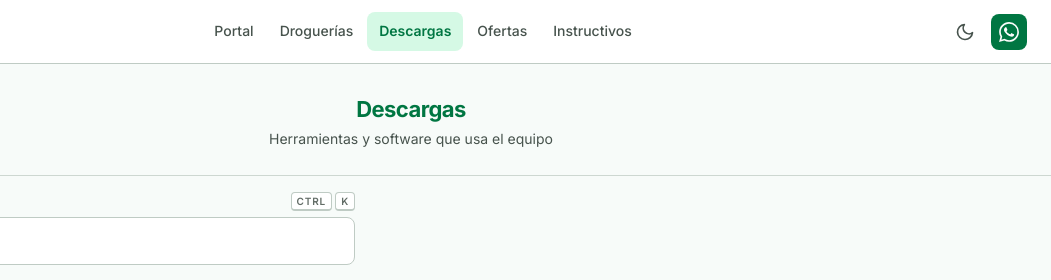
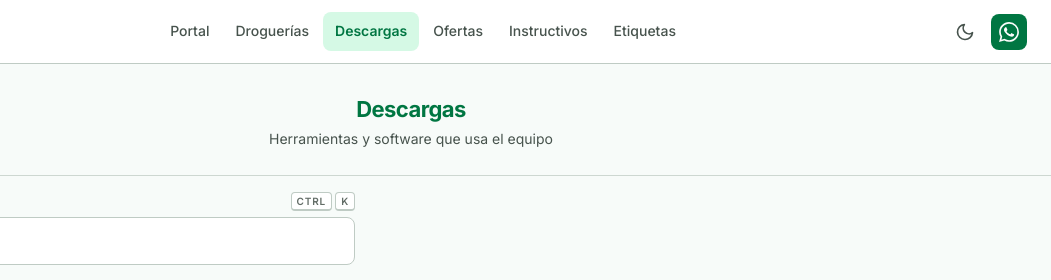
Before and after one commit to Gusluqe/Portal-Proteger-Salud, a website: page descargas.html in a window 1280 px wide. Shown: the top 280 px of the page, 229-1280 px from the left. Drawn offline with Linux system fonts and the light colour scheme.

Commit message:
Agregar Etiquetas al menú (www.psiaproteger.com)
Co-Authored-By: Claude Opus 5.5 <noreply@anthropic.com>

```diff
--- a/descargas.html
+++ b/descargas.html
@@ -47,6 +47,7 @@
       <a href="descargas.html" class="nav-link active" aria-current="page">Descargas</a>
       <a href="https://psia.psiaproteger.com/catalogo/" target="_blank" rel="noopener noreferrer" class="nav-link">Ofertas</a>
       <a href="https://drive.google.com/drive/folders/16Sd7rdME9ksK0XBv2SO9UWL97iuMqJAL" target="_blank" rel="noopener noreferrer" class="nav-link">Instructivos</a>
+      <a href="https://www.psiaproteger.com" target="_blank" rel="noopener noreferrer" class="nav-link">Etiquetas</a>
       </nav>
 
       <div class="header-actions">
@@ -69,6 +70,7 @@
       <a href="descargas.html" class="nav-link active" aria-current="page">Descargas</a>
       <a href="https://psia.psiaproteger.com/catalogo/" target="_blank" rel="noopener noreferrer" class="nav-link">Ofertas</a>
       <a href="https://drive.google.com/drive/folders/16Sd7rdME9ksK0XBv2SO9UWL97iuMqJAL" target="_blank" rel="noopener noreferrer" class="nav-link">Instructivos</a>
+      <a href="https://www.psiaproteger.com" target="_blank" rel="noopener noreferrer" class="nav-link">Etiquetas</a>
   </nav>
 
   <main class="main" id="main">
```
Also changed, not shown: drogueria.html (+2 -0 lines), index.html (+2 -0 lines).
